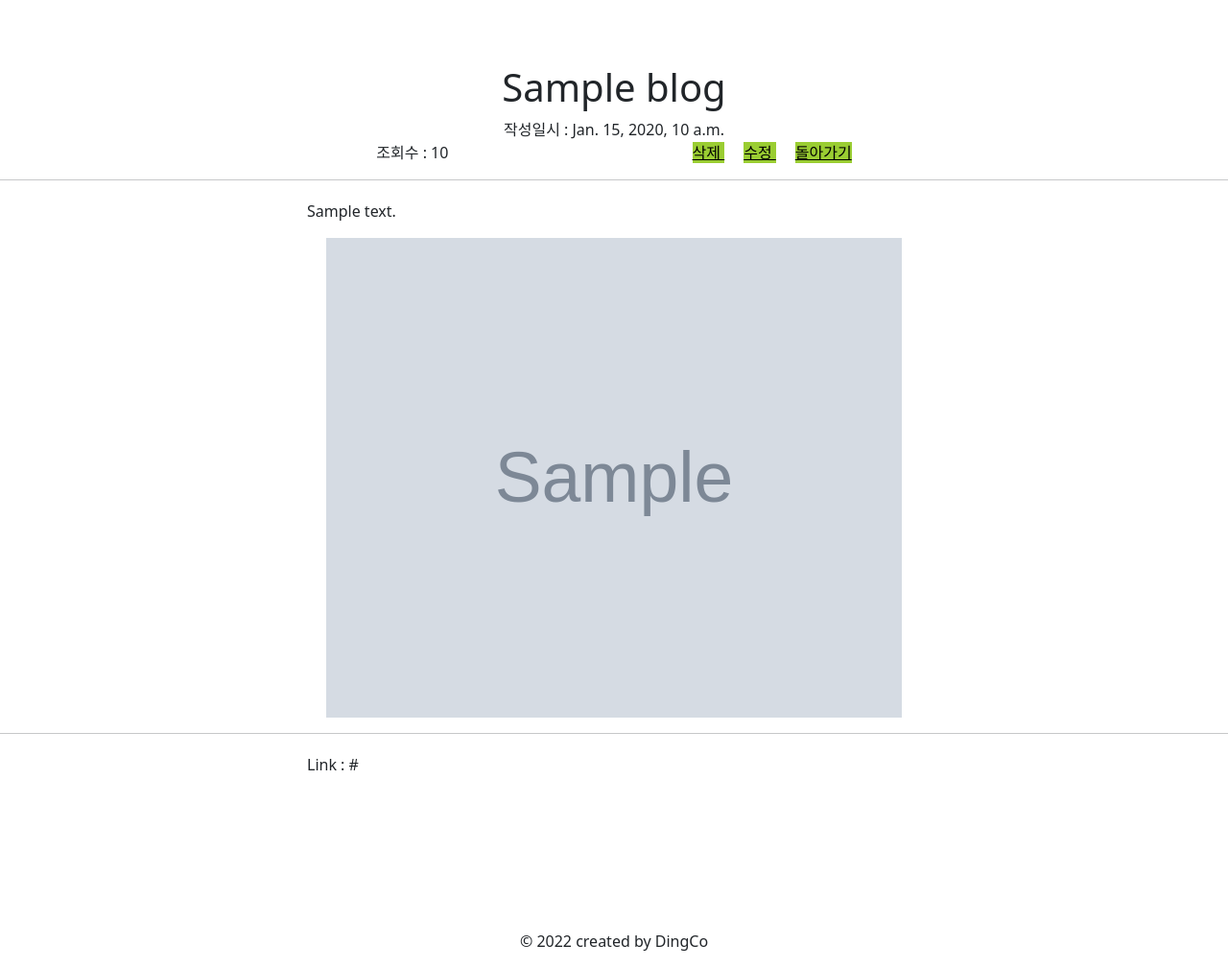
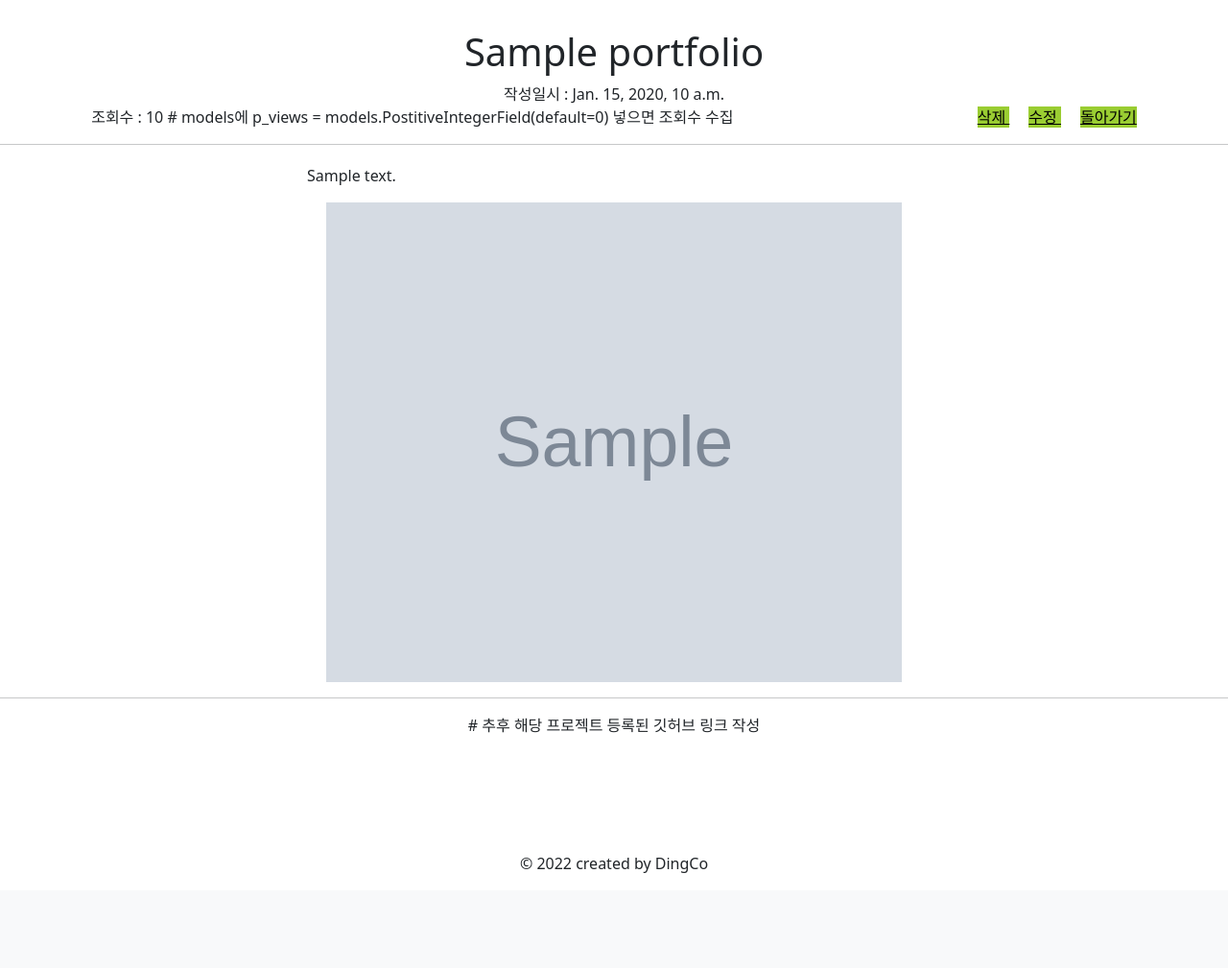
Before and after one commit to ssafy8th-python/woopolemong, a Django app: template woopolemong_django/portfolios/templates/portfolios/detail.html in a window 1280 px wide. Shown: the part 56-1065 px from the top of the page at 96% size. After the commit the page ends 966 px from the top, so only its background shows below. Run offline with Django 3.2, Linux system fonts and the light colour scheme; the template is opened without the code that fills it: most values are stand-ins (such as "Sample title", 1, 10 or a date in 2020); grey boxes marked "Sample" are stand-in pictures.

Commit message:
ver1012_3

```diff
--- a/woopolemong_django/portfolios/templates/portfolios/detail.html
+++ b/woopolemong_django/portfolios/templates/portfolios/detail.html
@@ -1,32 +1,34 @@
 {% extends 'base.html' %}
 
 {% block content %}
-<h4 style="visibility: hidden;" > {{blog.update_pcounter}} </h4>
+<!-- <h4 style="visibility: hidden;" > {{portfolio.update_pcounter}} </h4> -->
 
       <div class="pdetail" style="background-color:rgba(255, 255, 255, 0.801); text-align:center;">
 
 
-        <h1 style="padding-top:30px">{{ blog.p_title }}</h1>
-        작성일시 : {{ blog.p_pub_date }}
+        <h1 style="padding-top:30px">{{ portfolio.title }}</h1>
+        작성일시 : {{ portfolio.created_at }}
         <br>
-        조회수 : {{blog.p_views}}
-        <a style="background-color: yellowgreen;color:black;margin-left:250px;"href="{% url 'Pdelete' blog.id %}"> 삭제 </a>
-        <a style="background-color: yellowgreen;color:black;margin-left: 20px;"href="{% url 'Pupdate' blog.id %}"> 수정 </a>
-        <a style="background-color: yellowgreen;color:black; margin-left: 20px;"href="{% url 'Project' %}"> 돌아가기 </a>
+        조회수 : {{portfolio.p_views}}
+            # models에 p_views = models.PostitiveIntegerField(default=0) 넣으면 조회수 수집
+        <a style="background-color: yellowgreen;color:black;margin-left:250px;"href="{% url 'portfolios:delete' portfolio.pk %}"> 삭제 </a>
+        <a style="background-color: yellowgreen;color:black;margin-left: 20px;"href="{% url 'portfolios:update' portfolio.pk %}"> 수정 </a>
+        <a style="background-color: yellowgreen;color:black; margin-left: 20px;"href="{% url 'portfolios:index' %}"> 돌아가기 </a>
 
 
         <br>
 
         <hr>
-        <p style="margin-top:20px;text-align:left;margin-left:320px;">{{ blog.p_body|linebreaksbr }}</p>
+        <p style="margin-top:20px;text-align:left;margin-left:320px;">{{ portfolio.content }}</p>
         <div>
-        {% if blog.p_images %}
-                <img src="{{ blog.p_images.url }}" width="600" height="500">
+        {% if portfolio.image_url %}
+                <img src="{{ portfolio.image_url.url }}" width="600" height="500">
         {% endif %}
         </div>
         <hr>
-        <p style="margin-top:20px;text-align:left;margin-left:320px;">  Link : {{ blog.p_link }}</p>
-        <!-- <p> - {{ blog.p_writer }}</p> -->
+<!--         <p style="margin-top:20px;text-align:left;margin-left:320px;">  Link : {{ portfolio.p_link }}</p>  -->
+            # 추후 해당 프로젝트 등록된 깃허브 링크 작성
+
 
         <br>
         <br>
```
